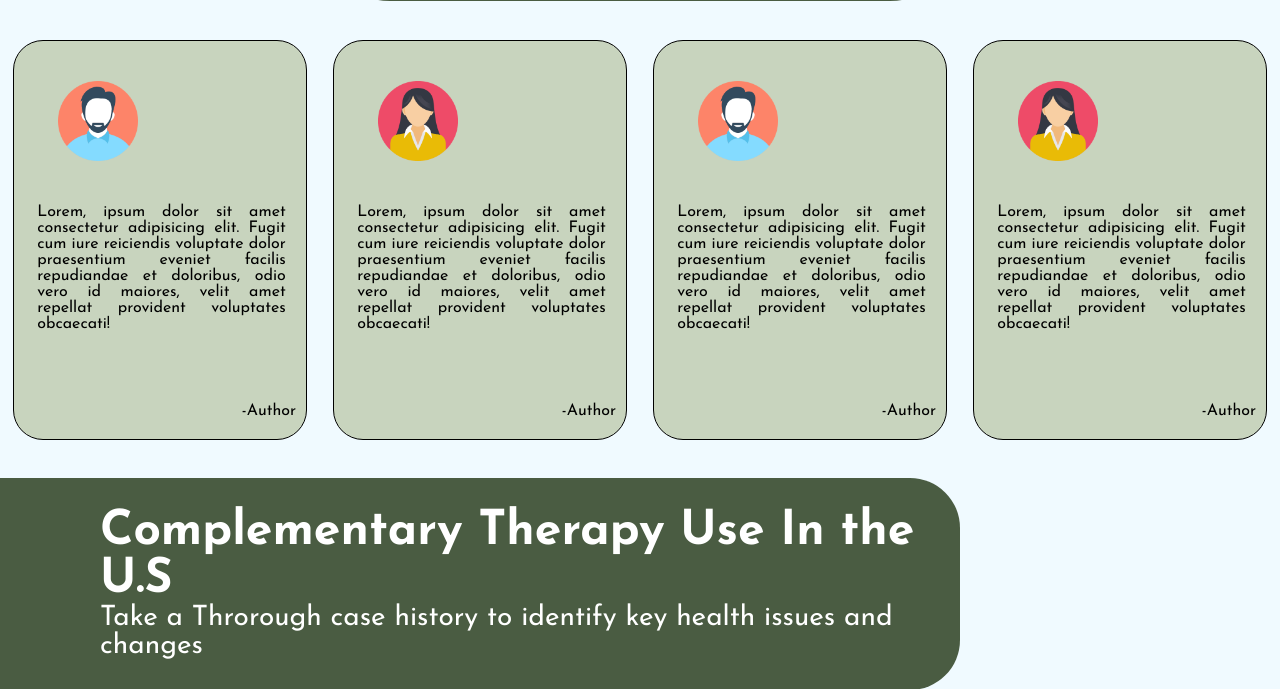
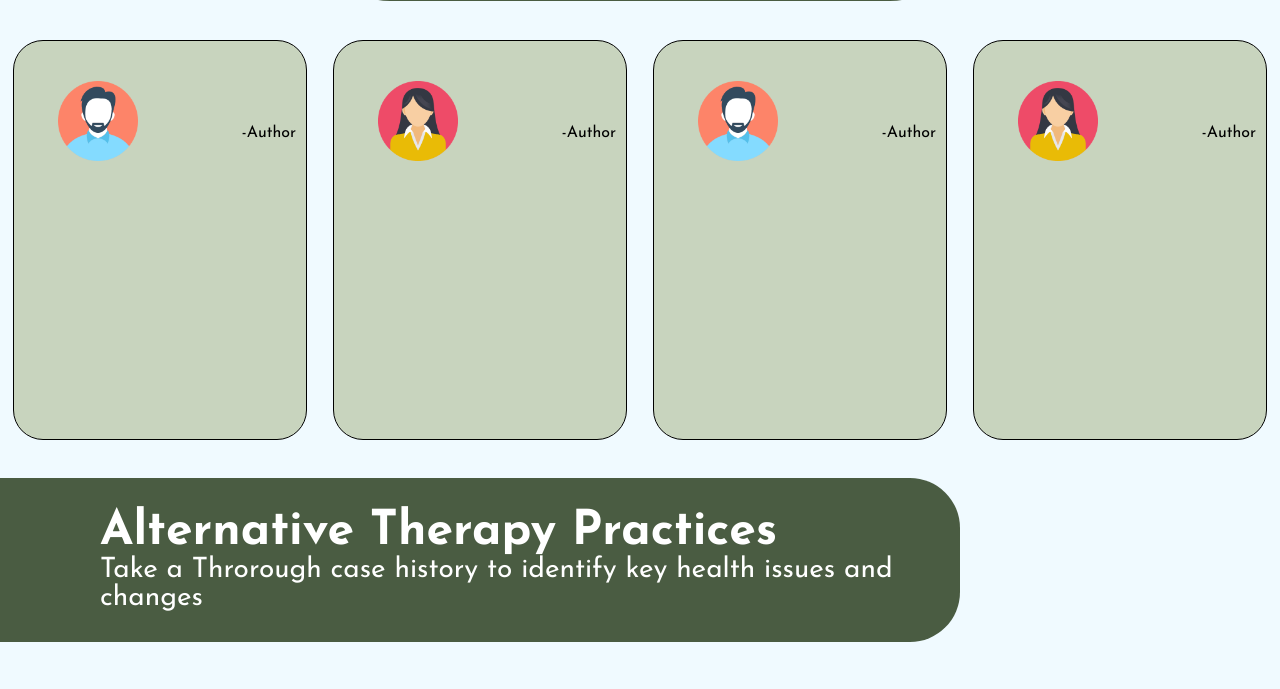
Before and after one commit to Andy2020code/Therapist-server, a Flask app: page / in a window 1280 px wide; the page is wider, and only the part inside the window is pictured. Shown: the part 569-1258 px from the top of that part. Run offline with Flask 3, Linux system fonts and the light colour scheme; some web fonts are replaced; grey boxes are pictures that could not be loaded.

Commit message:
Update index.html

```diff
--- a/templates/index.html
+++ b/templates/index.html
@@ -7,7 +7,7 @@
     <link rel="stylesheet" href="/static/font-awesome-4.7.0/css/font-awesome.min.css">
     <link rel="stylesheet" href="https://use.typekit.net/hks4ape.css">
     <link rel="stylesheet" href="/css/index.css">
-    <title>Document</title>
+    <title>Home Page</title>
 </head>
 <body>
 
@@ -53,7 +53,6 @@
 
         <img src="IMG/review-01.png" alt="">
 
-        <p class="review-text">Lorem, ipsum dolor sit amet consectetur adipisicing elit. Fugit cum iure reiciendis voluptate dolor praesentium eveniet facilis repudiandae et doloribus, odio vero id maiores, velit amet repellat provident voluptates obcaecati!</p>
         <p class="author">-Author</p>
 
     </div>
@@ -62,7 +61,6 @@
 
         <img src="IMG/review-02.png" alt="">
 
-        <p class="review-text">Lorem, ipsum dolor sit amet consectetur adipisicing elit. Fugit cum iure reiciendis voluptate dolor praesentium eveniet facilis repudiandae et doloribus, odio vero id maiores, velit amet repellat provident voluptates obcaecati!</p>
         <p class="author">-Author</p>
 
     </div>
@@ -71,7 +69,6 @@
 
         <img src="IMG/review-01.png" alt="">
 
-        <p class="review-text">Lorem, ipsum dolor sit amet consectetur adipisicing elit. Fugit cum iure reiciendis voluptate dolor praesentium eveniet facilis repudiandae et doloribus, odio vero id maiores, velit amet repellat provident voluptates obcaecati!</p>
         <p class="author">-Author</p>
 
     </div>
@@ -80,7 +77,6 @@
 
         <img src="IMG/review-02.png" alt="">
 
-        <p class="review-text">Lorem, ipsum dolor sit amet consectetur adipisicing elit. Fugit cum iure reiciendis voluptate dolor praesentium eveniet facilis repudiandae et doloribus, odio vero id maiores, velit amet repellat provident voluptates obcaecati!</p>
         <p class="author">-Author</p>
 
     </div>
@@ -90,7 +86,7 @@
     <div class="middle-breaker">
 
         <div class="middle-div-body">
-            <h1 class="middle-page-title"> Complementary Therapy Use In the U.S</h1>
+            <h1 class="middle-page-title">Alternative Therapy Practices</h1>
         </div>
         <p class="middle-page-text">Take a Throrough case history to identify key health issues and changes</p>
     </div>
```
